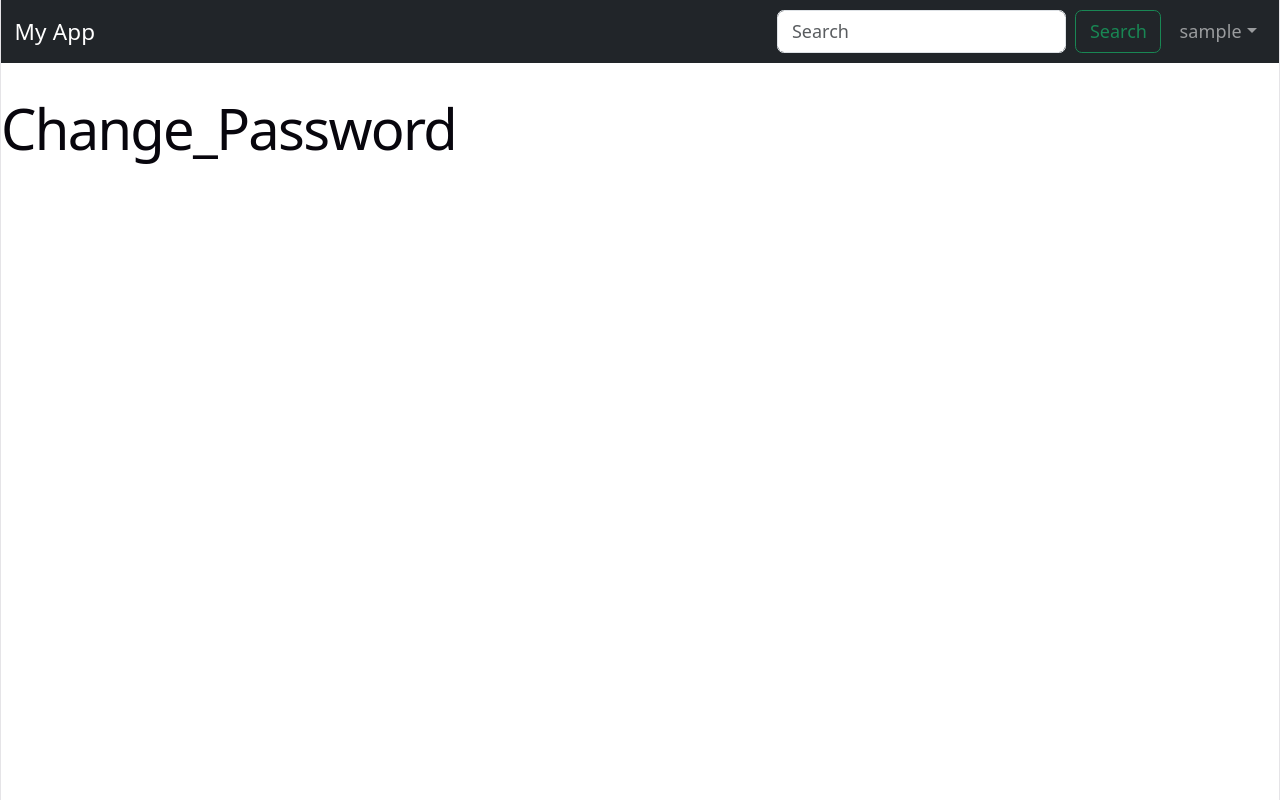
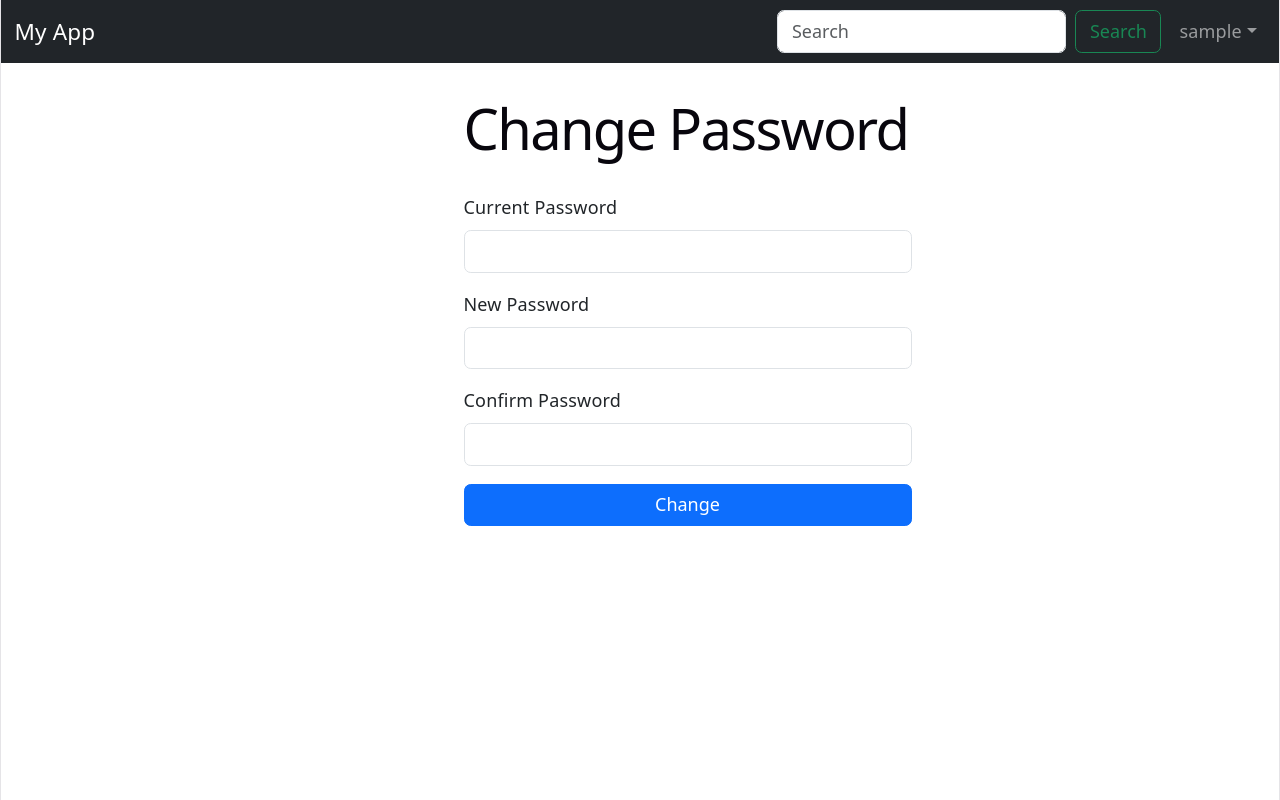
Before and after one commit to Jacl1292/login-reactvite-jwtextend, a React (Vite) app: page /change-password in a window 1280 px wide. Built offline with nearby package versions, Linux system fonts and the light colour scheme; sample sign-in values are in the browser's storage.

Commit message:
change password

```diff
--- a/src/contexts/AuthContext.jsx
+++ b/src/contexts/AuthContext.jsx
@@ -10,6 +10,7 @@ export function AuthProvider({ children }) {
     });
     const [error, setError] = useState("");
     const path = "http://localhost:5000";
+
 
     const login = async (credentials) => {
         try {
@@ -51,6 +52,42 @@ export function AuthProvider({ children }) {
     localStorage.removeItem("user");
 };
 
+
+const changePassword = async (credentials) => {
+
+    setError(null);
+
+    try {
+
+        const token = localStorage.getItem("token");
+        const response = await fetch(
+            path +"/change-password",
+            {
+                method: "POST",
+                headers: {
+                    "Content-Type": "application/json",
+                    "Authorization": `Bearer ${token}`
+                },
+                body: JSON.stringify(credentials)
+            }
+        );
+
+        const data = await response.json();
+
+        if (!response.ok) {
+            setError(data.msg);
+            return false;
+        }
+
+        return true;
+
+    } catch (error) {
+
+        setError("Server error");
+        return false;
+    }
+};
+
     return (
         <AuthContext.Provider
             value={{
@@ -58,6 +95,7 @@ export function AuthProvider({ children }) {
                 login,
                 error,
                 logout,
+                changePassword,
             }}
         >
             {children}
--- a/src/pages/change-password.jsx
+++ b/src/pages/change-password.jsx
@@ -1,9 +1,78 @@
+import { useState } from "react";
+import { useAuth } from "../hooks/useAuth"
+import { useNavigate } from "react-router-dom";
 
 function Change_Password() {
+
+  const navigate = useNavigate();
+  const { changePassword, error } = useAuth();
+
+  const [formData, setFormData] = useState({
+    oldpassword: "",
+    password: "",
+    confirmPassword: ""
+  });
+
+  const handleChange = (e) => {
+    setFormData({
+      ...formData,
+      [e.target.id]: e.target.value
+    });
+  };
+
+
+
+  const handleSubmit = async (e) => {
+
+    e.preventDefault();
+
+    if (formData.password !== formData.confirmPassword) {
+      alert("Passwords do not match");
+      return;
+    }
+
+
+    const success = await changePassword(formData);
+
+    if (success) {
+      navigate("/");
+    }
+  };
+
   return (
-    <>
-      <h1>Change_Password</h1>
-    </>
+    <div className="container">
+      {
+        error && (
+          <div className="alert alert-warning alert-dismissible fade show" role="alert">
+            <strong>Error:</strong> {error}
+            <button type="button" className="btn-close" data-bs-dismiss="alert" aria-label="Close"></button>
+          </div>
+        )
+      }
+      <div className="row">
+        <div className="col-md-5 offset-md-4">
+          <h1>Change Password</h1>
+          <form onSubmit={handleSubmit}>
+            <div className="mb-3">
+              <label htmlFor="oldpassword" className="form-label">Current Password</label>
+              <input type="password" className="form-control" id="oldpassword" value={formData.oldpassword}
+                onChange={handleChange} />
+            </div>
+            <div className="mb-3">
+              <label htmlFor="password" className="form-label">New Password</label>
+              <input type="password" className="form-control" id="password" value={formData.password}
+                onChange={handleChange} />
+            </div>
+            <div className="mb-3">
+              <label htmlFor="confirmPassword" className="form-label">Confirm Password</label>
+              <input type="password" className="form-control" id="confirmPassword" value={formData.confirmPassword}
+                onChange={handleChange} />
+            </div>
+            <button type="submit" className="btn btn-primary w-100">Change</button>
+          </form>
+        </div>
+      </div>
+    </div>
   )
 }
 
```
